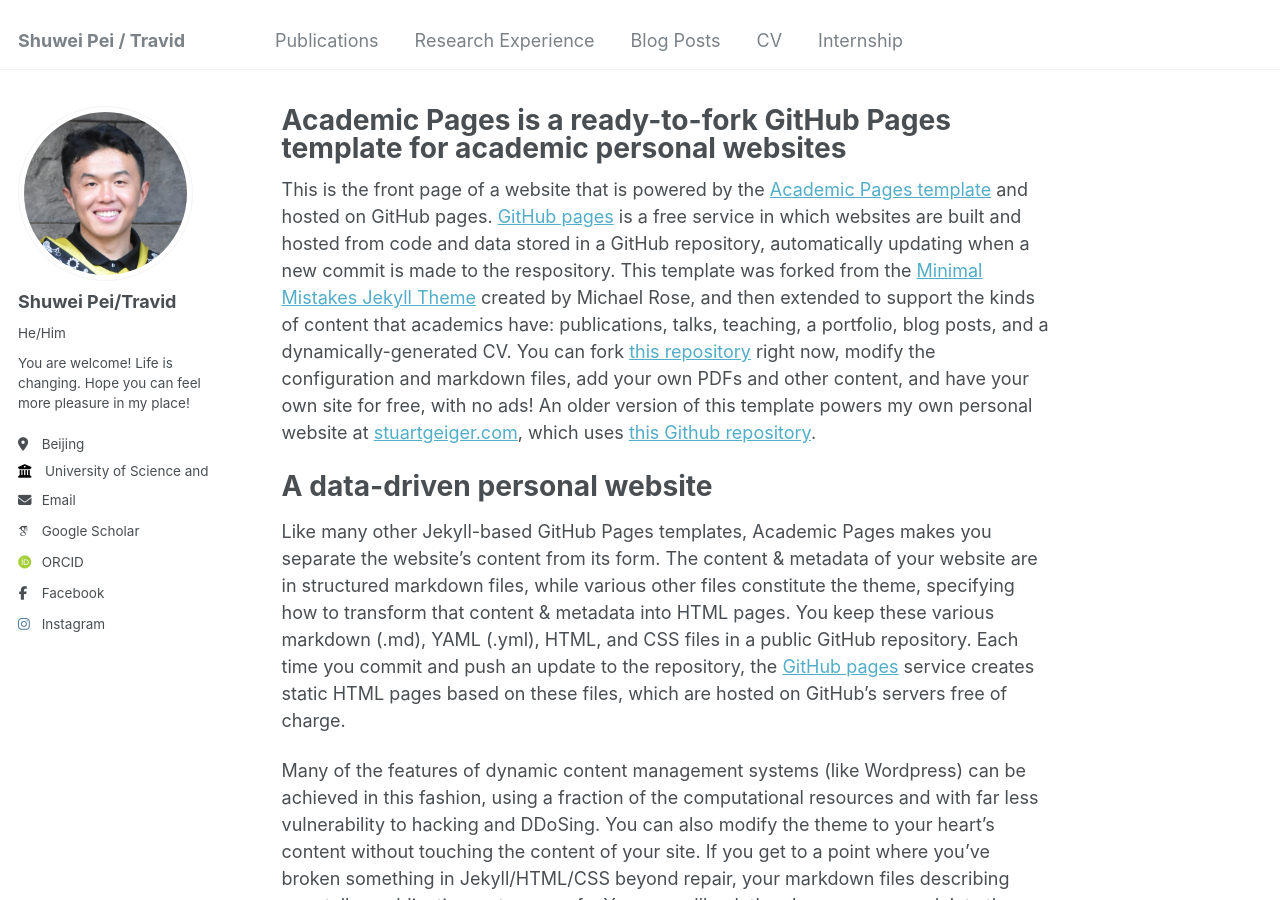
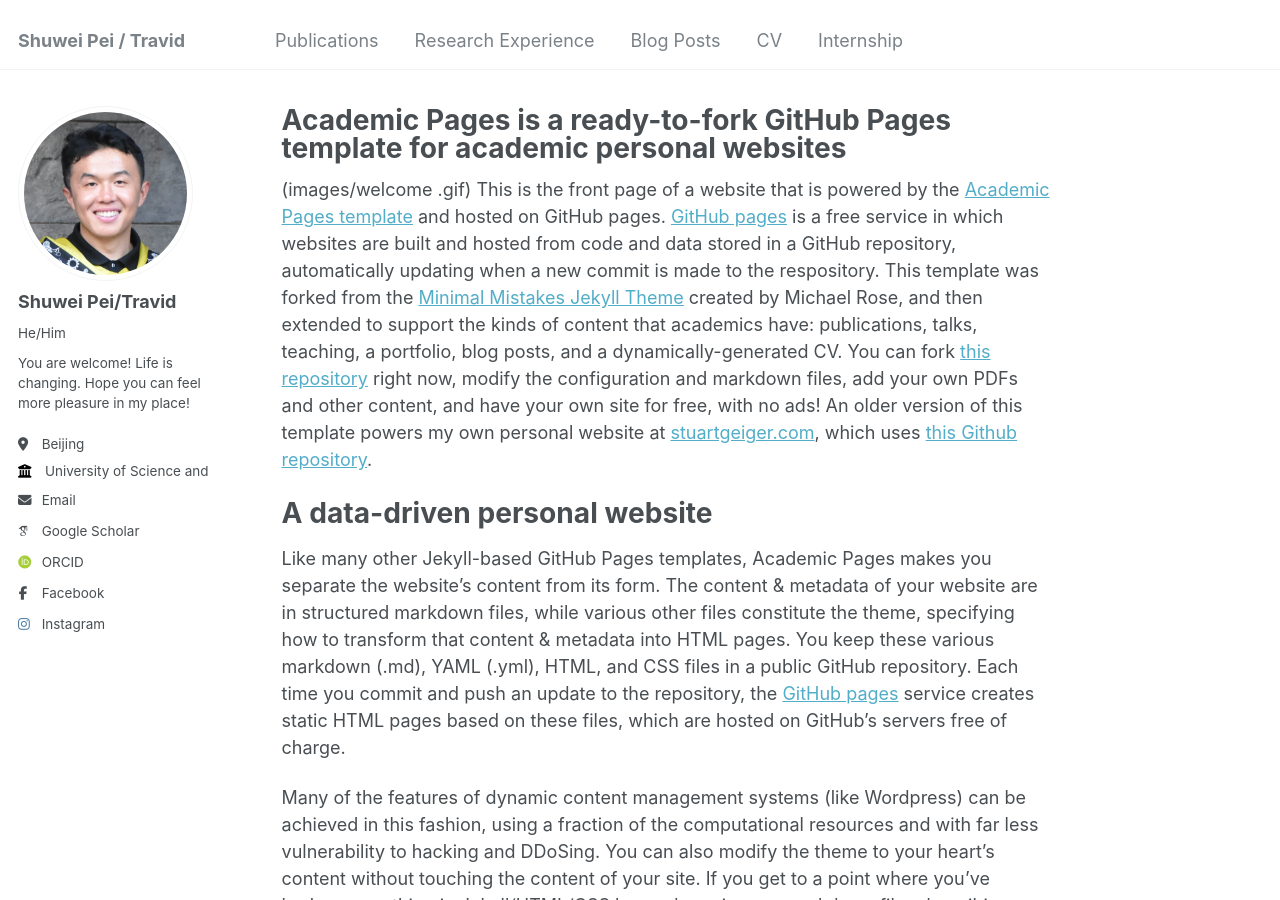
Before and after one commit to Travid-Pei/Travid-Pei.github.io, a Jekyll site: the page built from _pages/about.md, in a window 1280 px wide and 900 px high. Built offline with Jekyll 4.4.1, drawn with Linux system fonts in a browser that asks for light colours; some web fonts are replaced.

Commit message:
Update about.md

```diff
--- a/_pages/about.md
+++ b/_pages/about.md
@@ -6,7 +6,7 @@ redirect_from:
   - /about/
   - /about.html
 ---
-
+(images/welcome .gif)
 This is the front page of a website that is powered by the [Academic Pages template](https://github.com/academicpages/academicpages.github.io) and hosted on GitHub pages. [GitHub pages](https://pages.github.com) is a free service in which websites are built and hosted from code and data stored in a GitHub repository, automatically updating when a new commit is made to the respository. This template was forked from the [Minimal Mistakes Jekyll Theme](https://mmistakes.github.io/minimal-mistakes/) created by Michael Rose, and then extended to support the kinds of content that academics have: publications, talks, teaching, a portfolio, blog posts, and a dynamically-generated CV. You can fork [this repository](https://github.com/academicpages/academicpages.github.io) right now, modify the configuration and markdown files, add your own PDFs and other content, and have your own site for free, with no ads! An older version of this template powers my own personal website at [stuartgeiger.com](http://stuartgeiger.com), which uses [this Github repository](https://github.com/staeiou/staeiou.github.io).
 
 A data-driven personal website
```
